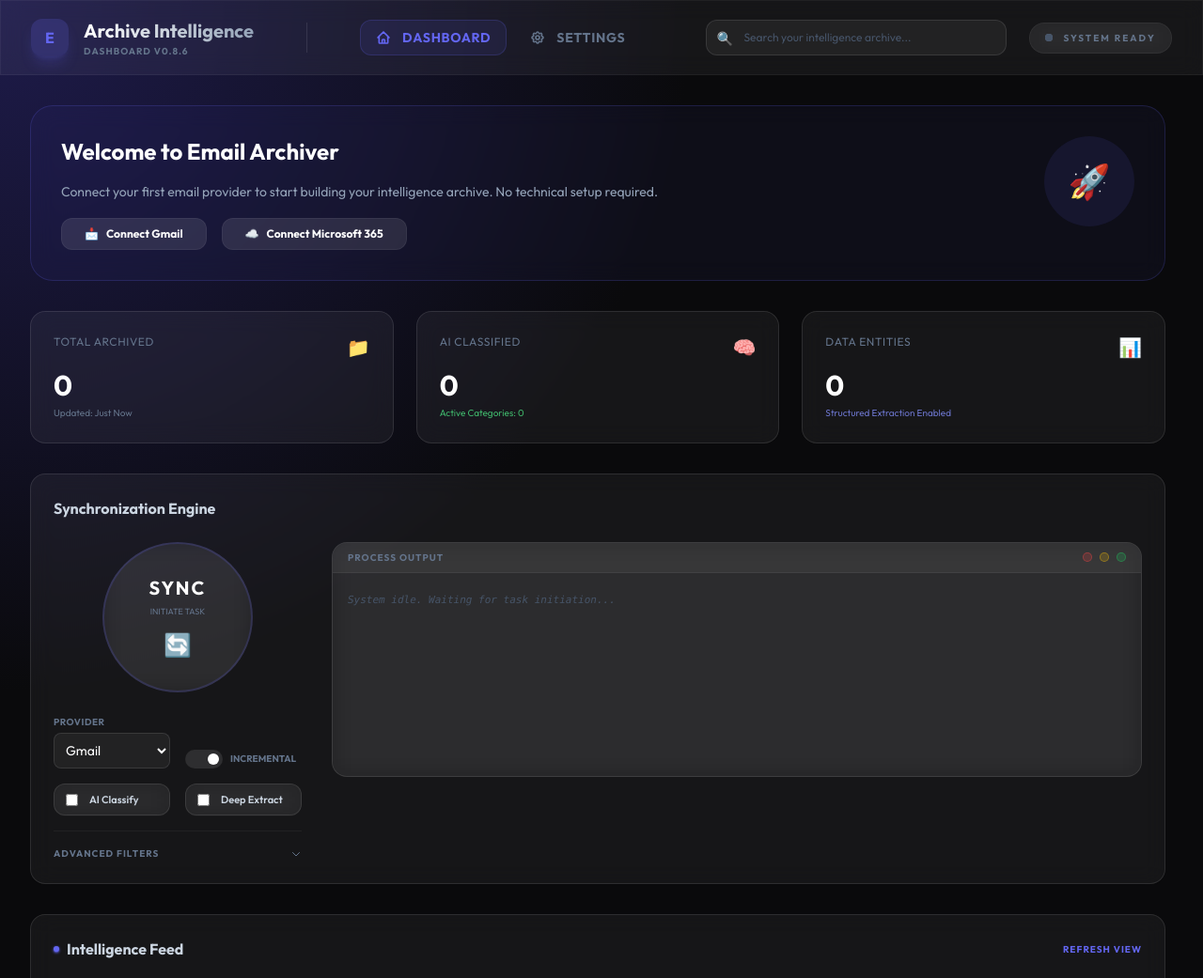
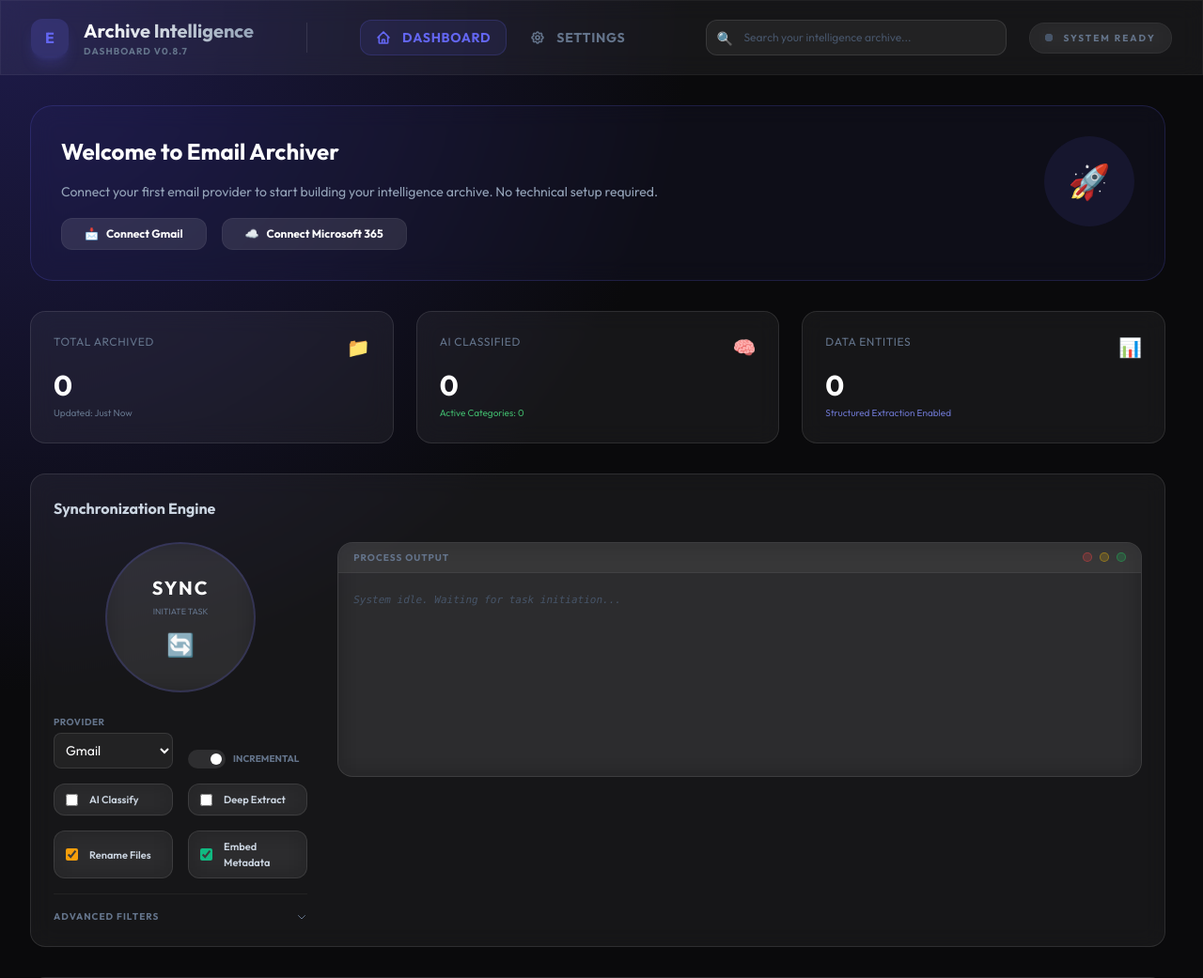
Before and after one commit to therealtimex/email-archiver, a FastAPI app: page / in a window 1280 px wide. Shown: the top 1041 px of the page at 94% size. Run offline with FastAPI, Linux system fonts and the light colour scheme; data that the repository does not hold is empty; some libraries are stand-ins or nearby versions.

Commit message:
release: v0.8.7 sync advanced features to UI

```diff
--- a/email_archiver/__init__.py
+++ b/email_archiver/__init__.py
@@ -1,2 +1,2 @@
 """Email-to-EML Secure Archiver"""
-__version__ = "0.8.6"
+__version__ = "0.8.7"
--- a/email_archiver/server/app.py
+++ b/email_archiver/server/app.py
@@ -70,6 +70,8 @@ class SyncRequest(BaseModel):
     incremental: bool = True
     classify: bool = False
     extract: bool = False
+    rename: bool = False
+    embed: bool = False
     since: Optional[str] = None
     after_id: Optional[str] = None
     query: Optional[str] = None
@@ -207,7 +209,7 @@ async def get_stats():
 async def get_emails(limit: int = 50, skip: int = 0, search: Optional[str] = None):
     return db.get_emails(limit=limit, offset=skip, search_query=search)
 
-async def run_sync_task(provider: str, incremental: bool, classify: bool, extract: bool, since: Optional[str] = None, after_id: Optional[str] = None, query: Optional[str] = None):
+async def run_sync_task(provider: str, incremental: bool, classify: bool, extract: bool, rename: bool = False, embed: bool = False, since: Optional[str] = None, after_id: Optional[str] = None, query: Optional[str] = None):
     global sync_status
     sync_status["is_running"] = True
     sync_status["is_cancelled"] = False # Reset cancellation state
@@ -222,7 +224,7 @@ async def run_sync_task(provider: str, incremental: bool, classify: bool, extrac
         logging.info(f"Initiating sync for provider: {provider}")
         from email_archiver.main import run_archiver_logic
 
-        await asyncio.to_thread(run_archiver_logic, provider, incremental, classify, extract, since, after_id, query)
+        await asyncio.to_thread(run_archiver_logic, provider, incremental, classify, extract, since, after_id, query, rename, embed)
 
         logging.info("Synchronization completed successfully.")
         sync_status["last_run"] = datetime.now().isoformat()
@@ -244,6 +246,8 @@ async def trigger_sync(request: SyncRequest, background_tasks: BackgroundTasks):
         request.incremental,
         request.classify,
         request.extract,
+        request.rename,
+        request.embed,
         request.since,
         request.after_id,
         request.query
--- a/email_archiver/server/templates/index.html
+++ b/email_archiver/server/templates/index.html
@@ -283,6 +283,18 @@
                                         class="flex items-center gap-3 glass px-3 py-2 rounded-xl cursor-pointer hover:bg-white/10 transition-colors flex-1">
                                         <input type="checkbox" x-model="syncConfig.extract" class="accent-indigo-500">
                                         <span class="text-[11px] font-semibold text-slate-300">Deep Extract</span>
+                                    </label>
+                                </div>
+                                <div class="flex gap-4">
+                                    <label
+                                        class="flex items-center gap-3 glass px-3 py-2 rounded-xl cursor-pointer hover:bg-white/10 transition-colors flex-1">
+                                        <input type="checkbox" x-model="syncConfig.rename" class="accent-amber-500">
+                                        <span class="text-[11px] font-semibold text-slate-300">Rename Files</span>
+                                    </label>
+                                    <label
+                                        class="flex items-center gap-3 glass px-3 py-2 rounded-xl cursor-pointer hover:bg-white/10 transition-colors flex-1">
+                                        <input type="checkbox" x-model="syncConfig.embed" class="accent-emerald-500">
+                                        <span class="text-[11px] font-semibold text-slate-300">Embed Metadata</span>
                                     </label>
                                 </div>
 
@@ -826,6 +838,8 @@
                     incremental: true,
                     classify: true,
                     extract: false,
+                    rename: true,
+                    embed: true,
                     since: new Date().toISOString().split('T')[0],
                     after_id: '',
                     query: ''
--- a/pyproject.toml
+++ b/pyproject.toml
@@ -1,6 +1,6 @@
 [project]
 name = "email-archiver"
-version = "0.8.6"
+version = "0.8.7"
 description = "Email-to-EML Secure Archiver"
 readme = "README.md"
 requires-python = ">=3.9"
```
Also changed, not shown: CHANGELOG.md.
